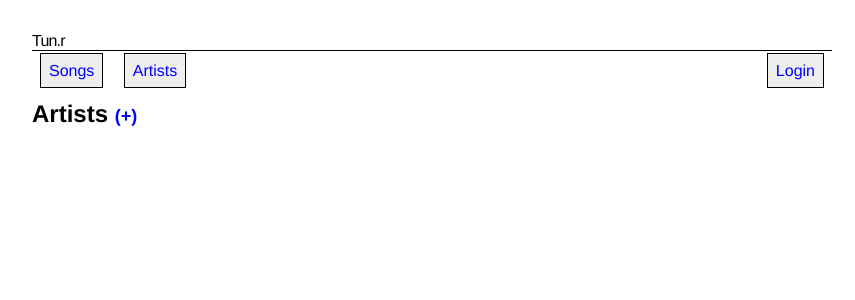
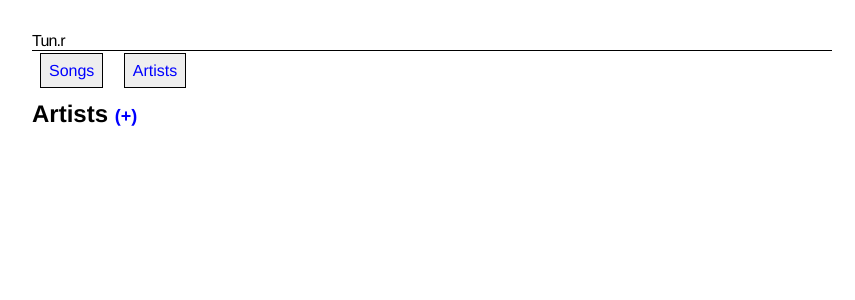
Before and after one commit to 0xZakk/seirfx117-django-drf-auth, a Django app: page / in a window 1280 px wide. Shown: the top 300 px of the page, without its empty margins (208-1063 px from the left). Run offline with Django 3.2, Linux system fonts and the light colour scheme; data that the repository does not hold is empty.

Commit message:
removing auth

```diff
--- a/tunr/templates/tunr/base.html
+++ b/tunr/templates/tunr/base.html
@@ -9,14 +9,6 @@
         <nav>
             <a href="/songs">Songs</a>
             <a href="/">Artists</a>
-            <div class="user-info">
-                {% if user.is_authenticated %}
-                    Welcome, {{ user.username }}
-                    <a href="{% url 'logout' %}">Signout</a>
-                {% else %}
-                    <a href="{% url 'login' %}">Login</a>
-                {% endif %}
-            </div>
         </nav>
         {% block content %}
         {% endblock %}
--- a/tunr/views.py
+++ b/tunr/views.py
@@ -1,5 +1,4 @@
 from django.shortcuts import render, redirect
-from django.contrib.auth.decorators import login_required
 
 from .models import Artist, Song, Favorite
 from .forms import ArtistForm, SongForm
@@ -15,7 +14,6 @@ def artist_detail(request, pk):
     return render(request, 'tunr/artist_detail.html', {'artist': artist})
 
 
-@login_required
 def artist_create(request):
     if request.method == 'POST':
         form = ArtistForm(request.POST)
@@ -27,7 +25,6 @@ def artist_create(request):
     return render(request, 'tunr/artist_form.html', {'form': form})
 
 
-@login_required
 def artist_edit(request, pk):
     artist = Artist.objects.get(pk=pk)
     if request.method == "POST":
@@ -40,7 +37,6 @@ def artist_edit(request, pk):
     return render(request, 'tunr/artist_formƒ.html', {'form': form})
 
 
-@login_required
 def artist_delete(request, pk):
     Artist.objects.get(id=pk).delete()
     return redirect('artist_list')
@@ -56,7 +52,6 @@ def song_detail(request, pk):
     return render(request, 'tunr/song_detail.html', {'song': song})
 
 
-@login_required
 def song_create(request):
     if request.method == 'POST':
         form = SongForm(request.POST)
@@ -68,7 +63,6 @@ def song_create(request):
     return render(request, 'tunr/song_form.html', {'form': form})
 
 
-@login_required
 def song_edit(request, pk):
     song = Song.objects.get(pk=pk)
     if request.method == "POST":
@@ -81,20 +75,17 @@ def song_edit(request, pk):
     return render(request, 'tunr/song_form.html', {'form': form})
 
 
-@login_required
 def song_delete(request, pk):
     Song.objects.get(id=pk).delete()
     return redirect('song_list')
 
 
-@login_required
 def add_favorite(request, song_id):
     song = Song.objects.get(id=song_id)
     Favorite.objects.create(song=song, user=request.user)
     return redirect('artist_detail', pk=song.artist.pk)
 
 
-@login_required
 def remove_favorite(request, song_id):
     song = Song.objects.get(id=song_id)
     Favorite.objects.get(song=song, user=request.user).delete()
--- a/tunr_django/settings.py
+++ b/tunr_django/settings.py
@@ -26,8 +26,6 @@ SECRET_KEY = '!ahr9a&!(6c69gqfd#*mcwdzi#4fk+h)4gl+@mgknmoqzy0ry2'
 DEBUG = True
 
 ALLOWED_HOSTS = []
-
-LOGIN_REDIRECT_URL = 'artist_list'
 
 # Application definition
 
--- a/tunr_django/urls.py
+++ b/tunr_django/urls.py
@@ -20,6 +20,4 @@ from django.contrib.auth import views as auth_views
 urlpatterns = [
     url(r'^admin/', admin.site.urls),
     url(r'', include('tunr.urls')),
-    url(r'^accounts/login/$', auth_views.login, name='login'),
-    url(r'^accounts/logout/$', auth_views.logout, name='logout'),
 ]
```
Also changed, not shown: tunr/templates/registration/login.html (deleted, +0 -9 lines).
